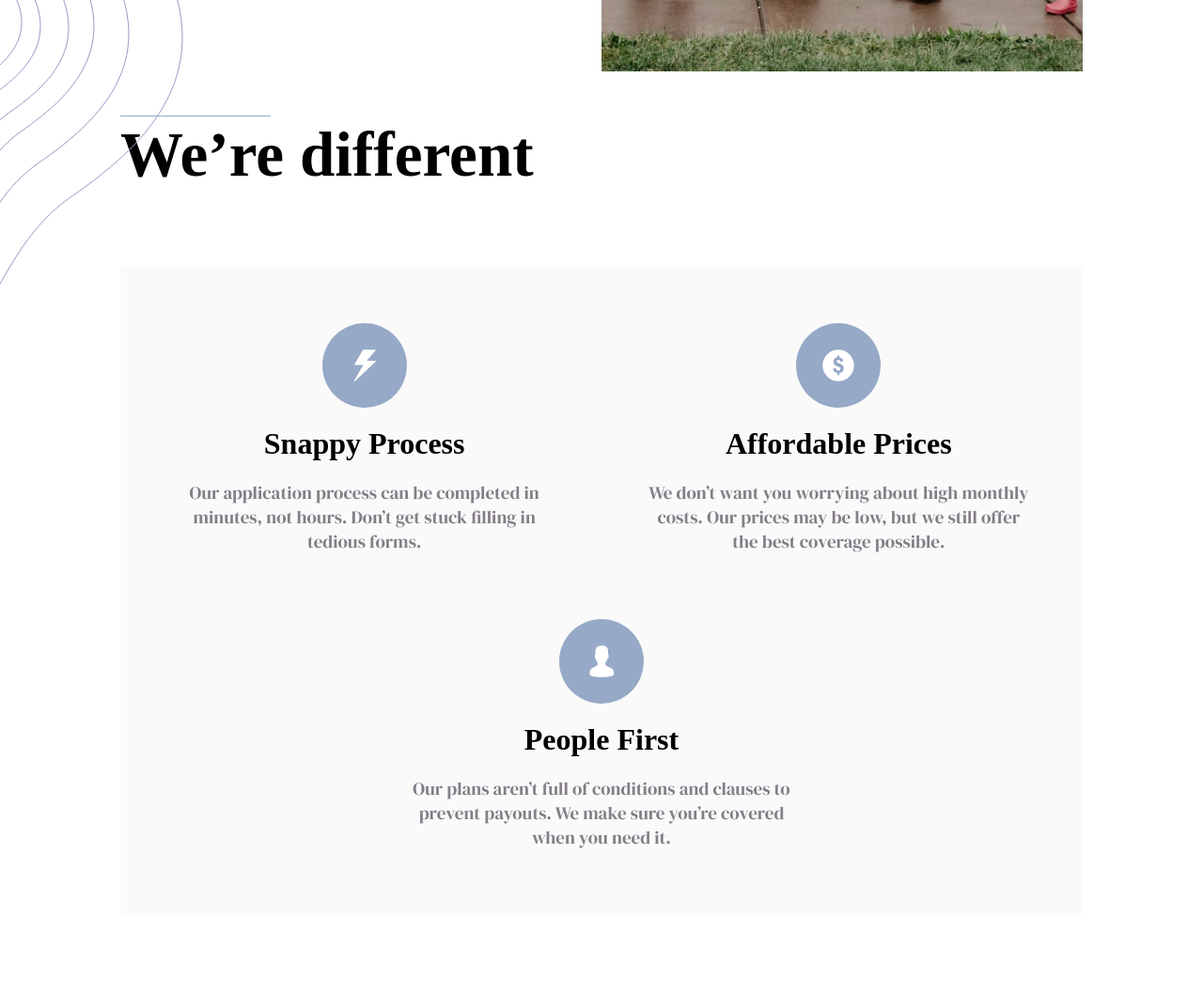
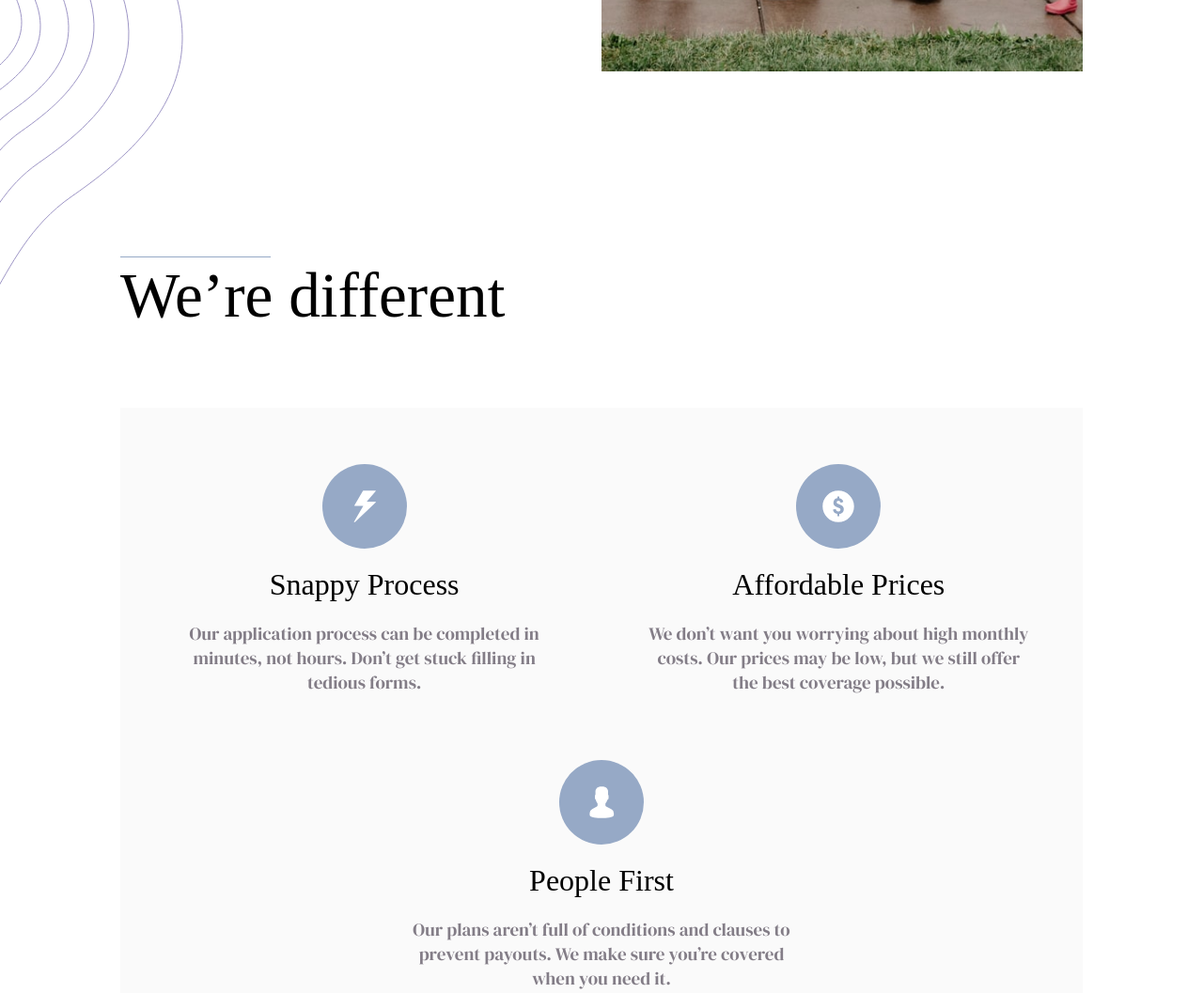
Before and after one commit to Nard00/insure, a plain HTML site: page index.html in a window 1280 px wide. Shown: the part 700-1757 px from the top of the page at 94% size. Drawn offline with Linux system fonts and the light colour scheme.

Commit message:
second commit

```diff
--- a/css/style.css
+++ b/css/style.css
@@ -288,6 +288,7 @@ body {
 .account-subtitle{
   margin: 20px 0;
   font-size: 2rem;
+  font-weight: 400;
 }
 
 .account-body{
@@ -645,9 +646,10 @@ background-repeat: no-repeat;
   /*Account Section*/
   .account-title{
     font-size: 4.2rem;
-    font-weight: 600;
+    font-weight: 400;
     text-align: left;
     margin-top: 160px;
+    padding-top: 150px;
     margin-bottom: 80px;
   }
   .account-title::before{
```
